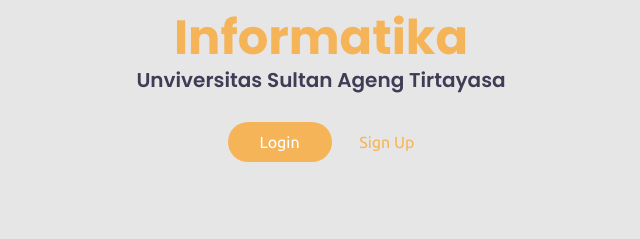
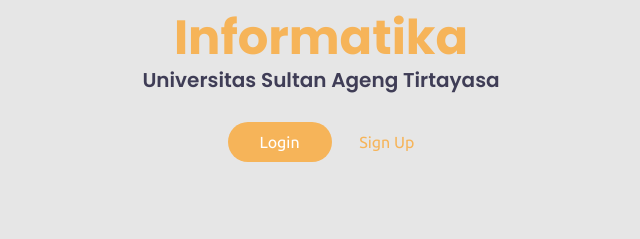
Before and after one commit to saddadnabbil/if21, a plain HTML site: page index.html in a window 1280 px wide. Shown: the part 226-465 px from the top of the page, 319-959 px from the left. Drawn offline with nearby package versions, Linux system fonts and the light colour scheme.

Commit message:
Update index.html

```diff
--- a/index.html
+++ b/index.html
@@ -58,7 +58,7 @@
         <div class="costume-section">
             <div class="text-center">
                 <h2>Informatika</h2>
-                <h5>Unviversitas Sultan Ageng Tirtayasa</h5>
+                <h5>Universitas Sultan Ageng Tirtayasa</h5>
                 <!-- <p>Bismillah, dengan menyebut nama Allah yang maha pengasih lagi maha penyangan. Kita kudu gaskeun, ngengg. Muangtap jiwaaaaaaaaa.</p> -->
                 <a href="login.html" class="hover btn-primary sign-up-button">Login</a>
                 <a href="signup.html" class="hover margin" >Sign Up</a>
```
